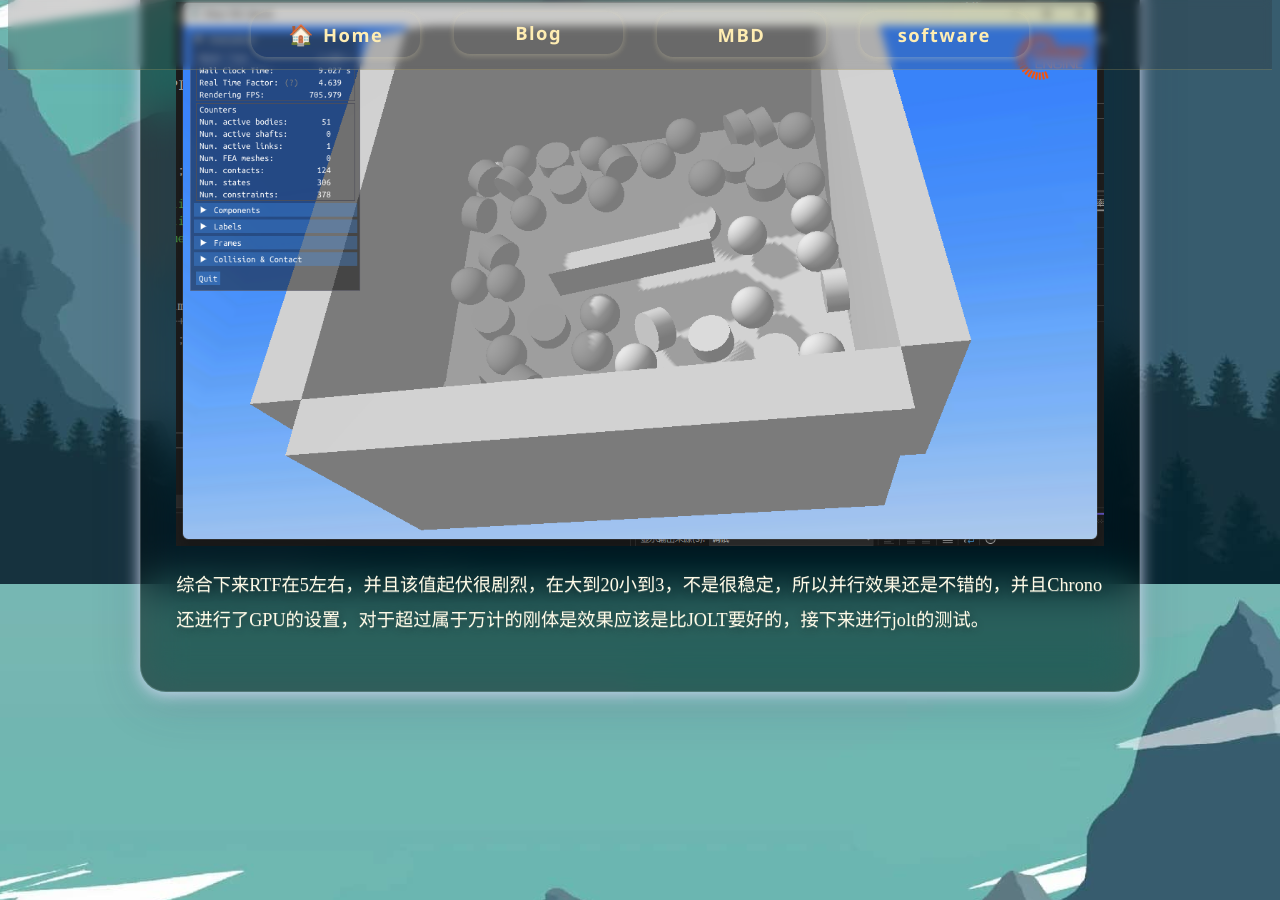
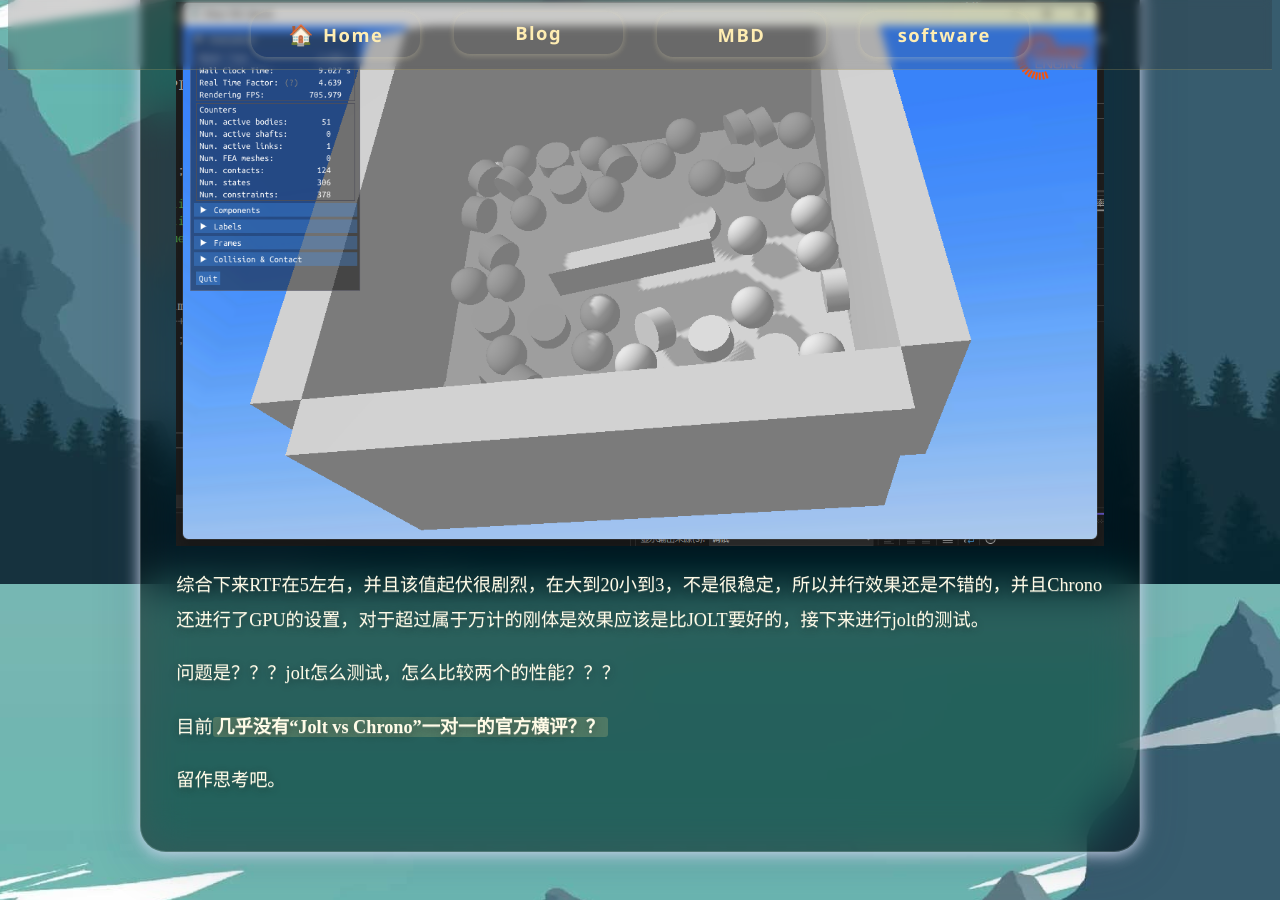
Before and after one commit to Invincible-ZHANG/Technical-Interview-NOTE-Baguwen-Style, a Jekyll site: the page built from docs/notes/mbd/MA_WP_CH/WP24.md, in a window 1280 px wide and 900 px high, scrolled down 17416 px. Built offline with Jekyll 4.4.1, drawn with Linux system fonts in a browser that asks for light colours; our own code applies the rules of GitHub Pages for plain Markdown files.

Commit message:
啦啦啦啦啦

````diff
--- a/docs/notes/mbd/MA_WP_CH/WP24.md
+++ b/docs/notes/mbd/MA_WP_CH/WP24.md
@@ -71,8 +71,6 @@
 ```
 
 最后要删除pro文件清除Cmake
-
-
 
 测试模型为：MCORE_mixerNSC,并作了一些修改以适配串行
 
@@ -312,7 +310,6 @@ chrono需要自己手动设置线程
 
 经过测量大部分时间，RTF的值维持在1.8左右
 
-
 1线程：
 ![1线程](image/WP24/1线程.png)
 
@@ -324,11 +321,10 @@ RTF的值维持在1.8左右，单线程和8线程差距不明显，可能是模
 
 RTF的值已经接近6.5，说明过量的线程已经影响了运行效果。
 
-
-
 串行效果：
 
 代码：
+
 ```
 // =============================================================================
 // PROJECT CHRONO - http://projectchrono.org
@@ -515,7 +511,18 @@ int main(int argc, char* argv[]) {
 }
 
 ```
+
 串行效果：
 ![串行](image/WP24/串行.png)
 
 综合下来RTF在5左右，并且该值起伏很剧烈，在大到20小到3，不是很稳定，所以并行效果还是不错的，并且Chrono还进行了GPU的设置，对于超过属于万计的刚体是效果应该是比JOLT要好的，接下来进行jolt的测试。
+
+
+
+
+问题是？？？jolt怎么测试，怎么比较两个的性能？？？
+
+
+目前**几乎没有“Jolt vs Chrono”一对一的官方横评？？**
+
+留作思考吧。
````
Also changed, not shown: docs/notes/mbd/MA_WP_CH/WP25.md (+12 -5 lines).
